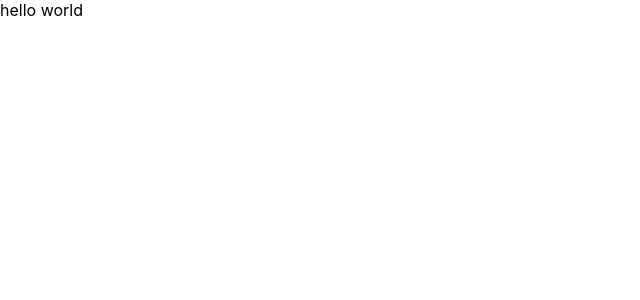
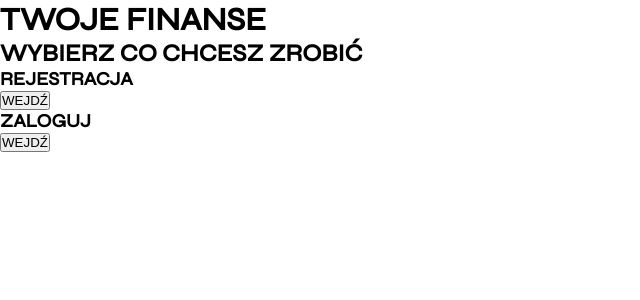
Before and after one commit to anyd007/bizness-plan, a React (Create React App) app in the folder client/: page / in a window 1280 px wide. Shown: the top 300 px of the page, without its empty margins (0-640 px from the left). Built offline with nearby package versions, Linux system fonts and the light colour scheme; the HTML template or start-up script is replaced by a standard one.

Commit message:
create home component

```diff
--- a/client/public/index.html
+++ b/client/public/index.html
@@ -15,15 +15,9 @@
       user's mobile device or desktop. See https://developers.google.com/web/fundamentals/web-app-manifest/
     -->
     <link rel="manifest" href="%PUBLIC_URL%/manifest.json" />
-    <!--
-      Notice the use of %PUBLIC_URL% in the tags above.
-      It will be replaced with the URL of the `public` folder during the build.
-      Only files inside the `public` folder can be referenced from the HTML.
-
-      Unlike "/favicon.ico" or "favicon.ico", "%PUBLIC_URL%/favicon.ico" will
-      work correctly both with client-side routing and a non-root public URL.
-      Learn how to configure a non-root public URL by running `npm run build`.
-    -->
+    <style>
+      @import url('https://fonts.googleapis.com/css2?family=Syne:wght@500&display=swap');
+      </style>
     <title>React App</title>
   </head>
   <body>
--- /dev/null
+++ b/client/src/App.css
@@ -0,0 +1,5 @@
+*{
+    box-sizing: border-box;
+    margin: 0%;
+    padding: 0%;
+}
--- a/client/src/App.js
+++ b/client/src/App.js
@@ -1,8 +1,17 @@
 import React from "react";
+import { BrowserRouter as Router, Routes, Route } from "react-router-dom";
+import Home from "./components/home/Home";
+import "./App.css"
 
 export default function App() {
 
   return(
-    <div className="app">hello world</div>
+    <Router>
+      <div className="app">
+      <Routes>
+        <Route exact path="/" element={<Home />} />
+      </Routes>
+      </div>
+    </Router>
   )
 }
--- /dev/null
+++ b/client/src/components/home/Home.jsx
@@ -0,0 +1,26 @@
+import React from "react";
+import "./home.css";
+
+const Home = () =>{
+
+    return(
+        <div className="home">
+            <div className="home__title">
+                <h1>TWOJE FINANSE</h1>
+            </div>
+            <div className="home__choose">
+                <h2>WYBIERZ CO CHCESZ ZROBIĆ</h2>
+                <div className="home__choose--reg">
+                    <h3>REJESTRACJA</h3>
+                    <button>WEJDŹ</button>
+                </div>
+                <div className="home__choose--login">
+                    <h3>ZALOGUJ</h3>
+                    <button>WEJDŹ</button>
+                </div>
+            </div>
+        </div>
+    )
+}
+
+export default Home;
--- /dev/null
+++ b/client/src/components/home/home.css
@@ -0,0 +1,3 @@
+.home {
+  font-family: "Syne", sans-serif;
+}/*# sourceMappingURL=home.css.map */
--- /dev/null
+++ b/client/src/components/home/home.scss
@@ -0,0 +1,4 @@
+
+.home{
+    font-family: 'Syne', sans-serif;
+}
```
Also changed, not shown: client/src/responivity/_mediaQueries.scss (added, +19 -0 lines), 1 other file (tests, documents, lock files or other folders).
